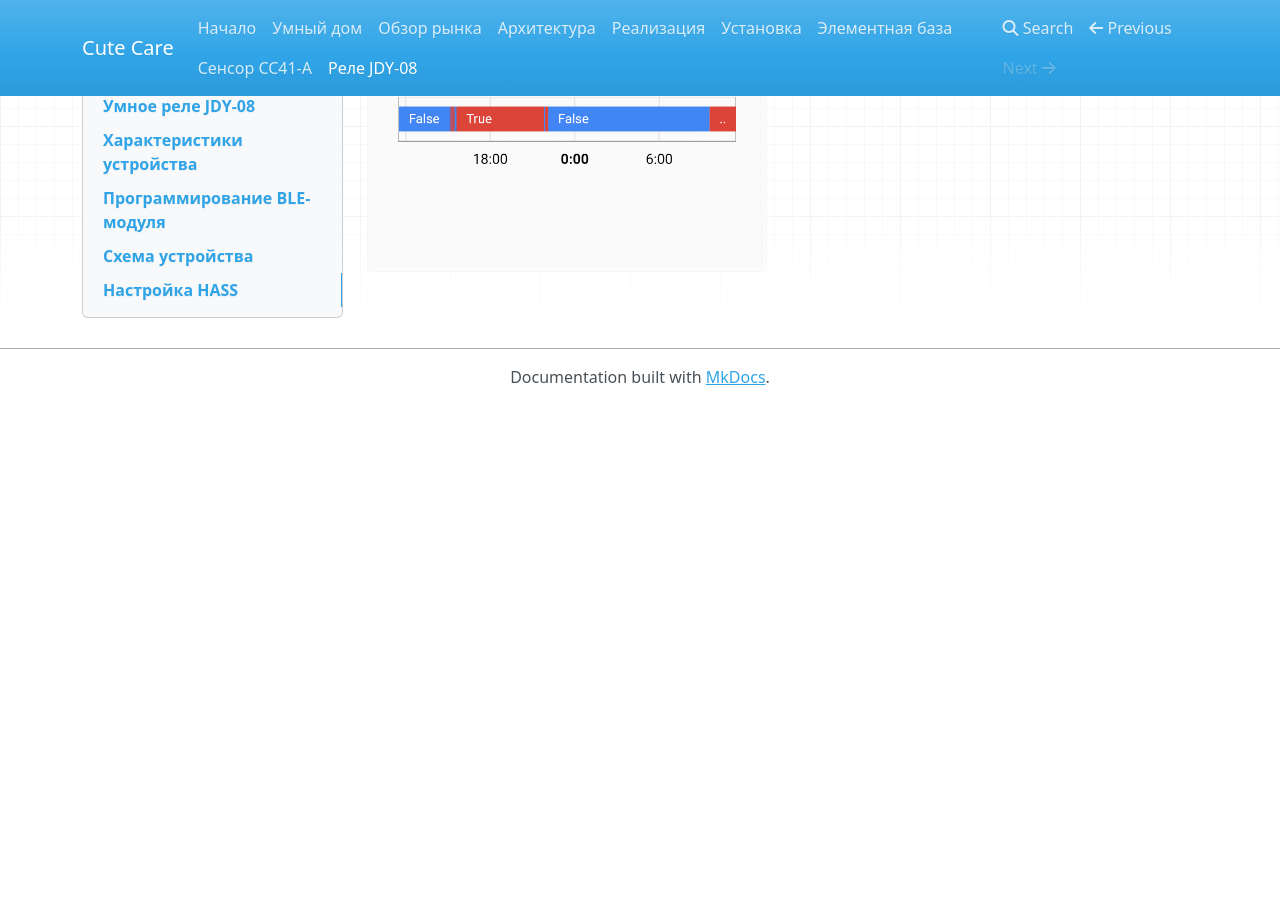
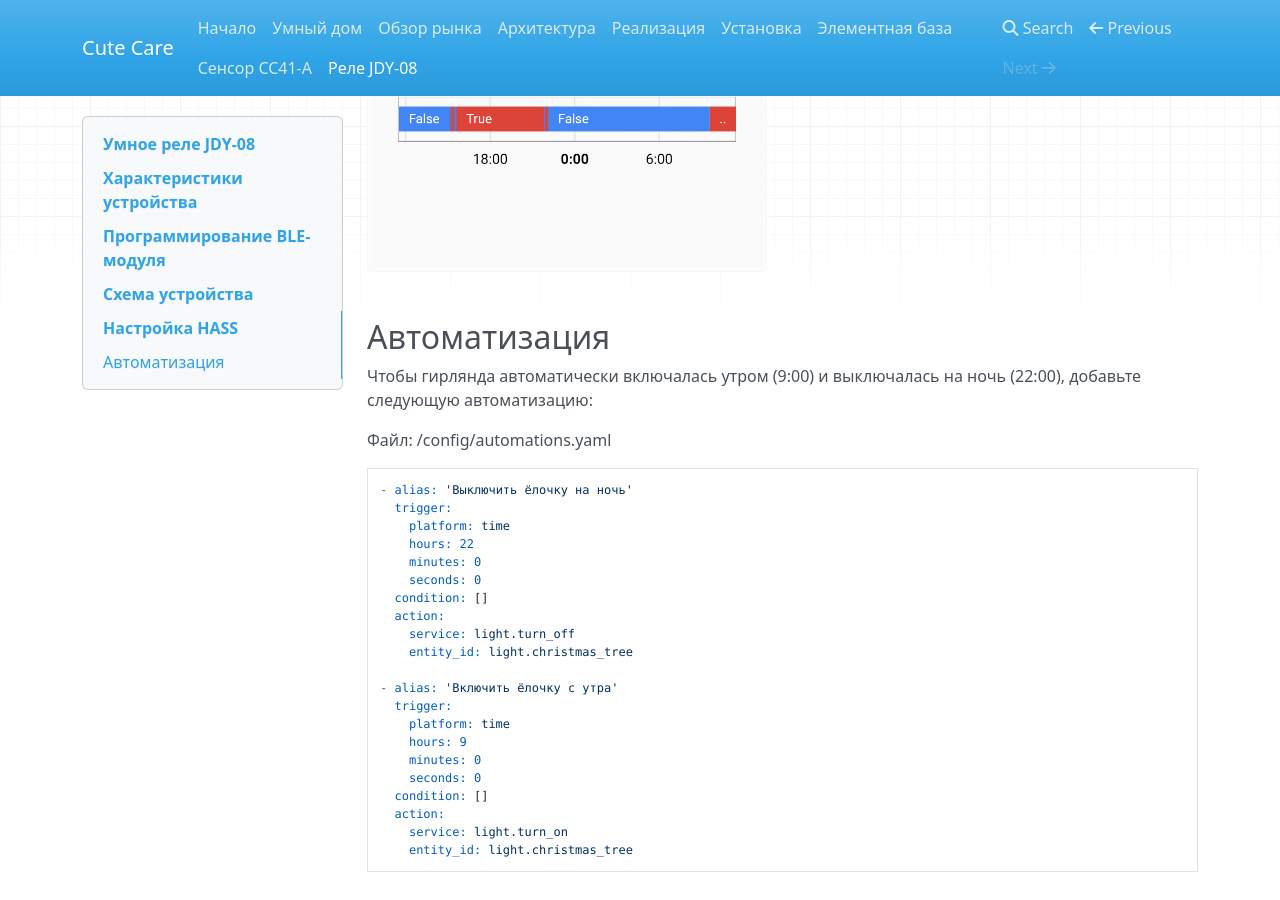
Before and after one commit to cutecare/cutecare-docs, an MkDocs documentation site: the page built from docs/Реле JDY-08.md, in a window 1280 px wide and 900 px high, scrolled down 4377 px. Built offline with MkDocs 1.6.1, drawn with Linux system fonts in a browser that asks for light colours; nearby versions of some CDN libraries; old or Windows-style settings are respelled for this version of MkDocs; before the commit the page ends 4782 px from its top, so only the background shows below that.

Commit message:
Update Реле JDY-08.md

````diff
--- a/docs/Реле JDY-08.md
+++ b/docs/Реле JDY-08.md
@@ -112,3 +112,32 @@ hall:
 Для управления гирляндой используйте пиктограммы, расположенные рядом с "Новогодней ёлкой":
 
 <img src="https://github.com/cutecare/cutecare-docs/blob/master/images/relay_jdy08.jpg?raw=true" width="400">
+
+## Автоматизация
+
+Чтобы гирлянда автоматически включалась утром (9:00) и выключалась на ночь (22:00), добавьте следующую автоматизацию:
+
+Файл: /config/automations.yaml
+```
+- alias: 'Выключить ёлочку на ночь'
+  trigger:
+    platform: time
+    hours: 22
+    minutes: 0
+    seconds: 0
+  condition: []
+  action:
+    service: light.turn_off
+    entity_id: light.christmas_tree
+
+- alias: 'Включить ёлочку с утра'
+  trigger:
+    platform: time
+    hours: 9
+    minutes: 0
+    seconds: 0
+  condition: []
+  action:
+    service: light.turn_on
+    entity_id: light.christmas_tree
+```
````
